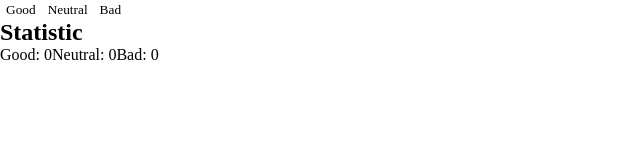
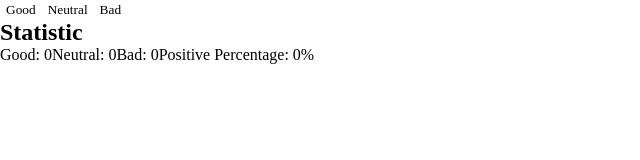
Before and after one commit to BigBlueDraco/goit-react-hw-02-feedback, a React (Create React App) app: page / in a window 1280 px wide. Shown: the top 160 px of the page, without its empty margins (0-640 px from the left). Built offline with nearby package versions, Linux system fonts and the light colour scheme.

Commit message:
add positivePercent

```diff
--- a/src/components/Feedback/Feedback.jsx
+++ b/src/components/Feedback/Feedback.jsx
@@ -9,31 +9,30 @@ export class Feedback extends React.Component{
         good: 0,
         neutral: 0,
         bad: 0,
-        total: 0
     }
 
     addGood = () =>  {
         this.setState(state => ({
             good: state.good+1,
-            total: state.total+1
         }))
     }
     addNeutral = () => {
         this.setState(state => ({
             neutral: state.neutral+1,
-            total: state.total+1
         }))
     }
     addBad = () => {
         this.setState(state => ({
             bad: state.bad+1,
-            total: state.total+1
         }))
     }
 
     positivePercentage = () => {
-        if(this.state.total <= 0) return
-        return Math.round(this.state.good/this.state.total*10000)/100 ;
+        const total = Object.values(this.state).reduce((acc, elem)=>{
+            return acc+elem;
+        }, 0);
+        if(total <= 0) return 0;
+        return Math.round(this.state.good/total*10000)/100 ;
     }
     render(){
 
--- a/src/components/Statistics/Statistics.jsx
+++ b/src/components/Statistics/Statistics.jsx
@@ -12,7 +12,7 @@ export class Statistics extends React.Component{
                     <span>Good: {good}</span>
                     <span>Neutral: {neutral}</span>
                     <span>Bad: {bad}</span>
-                    {this.props.positivePercentage&&<span>Positive Percentage: {positivePercentage}</span>}
+                    <span>Positive Percentage: {this.props.positivePercentage?positivePercentage: 0}%</span>
                 </div>
             </>
         );
```
